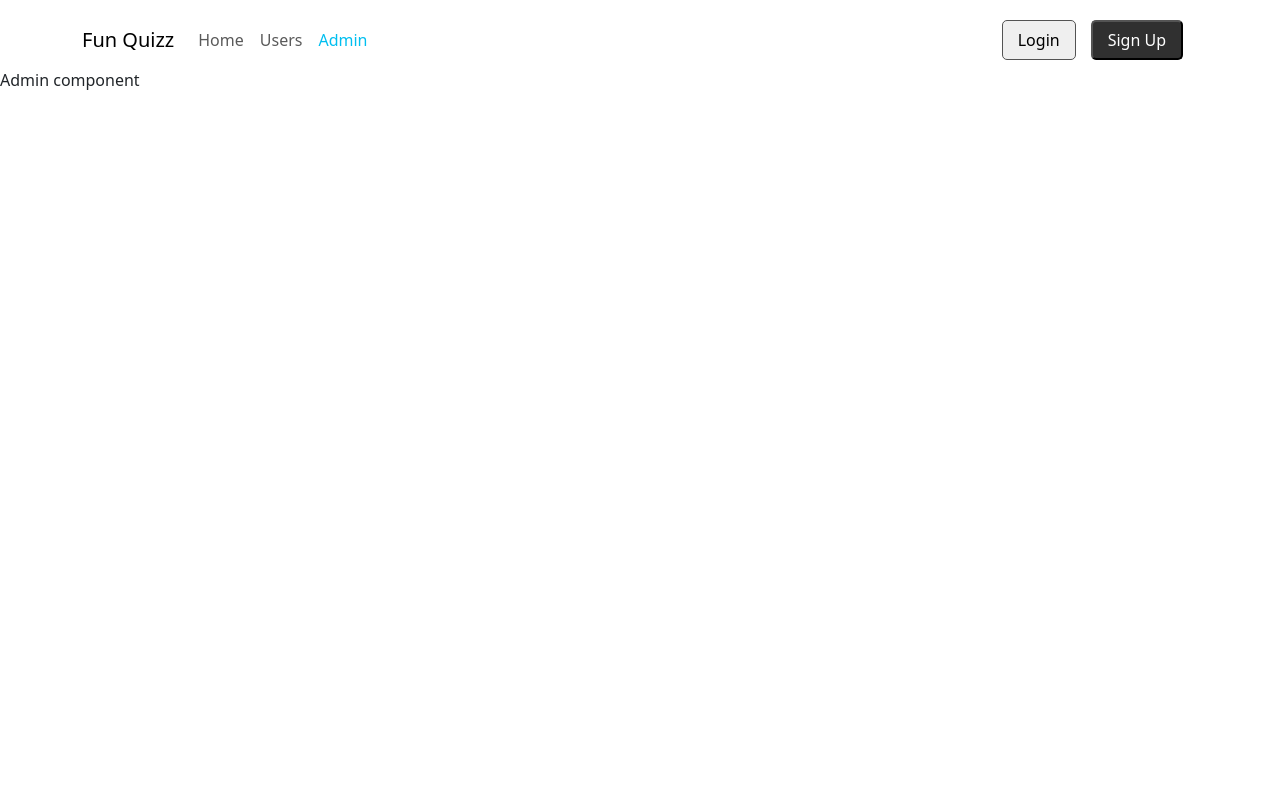
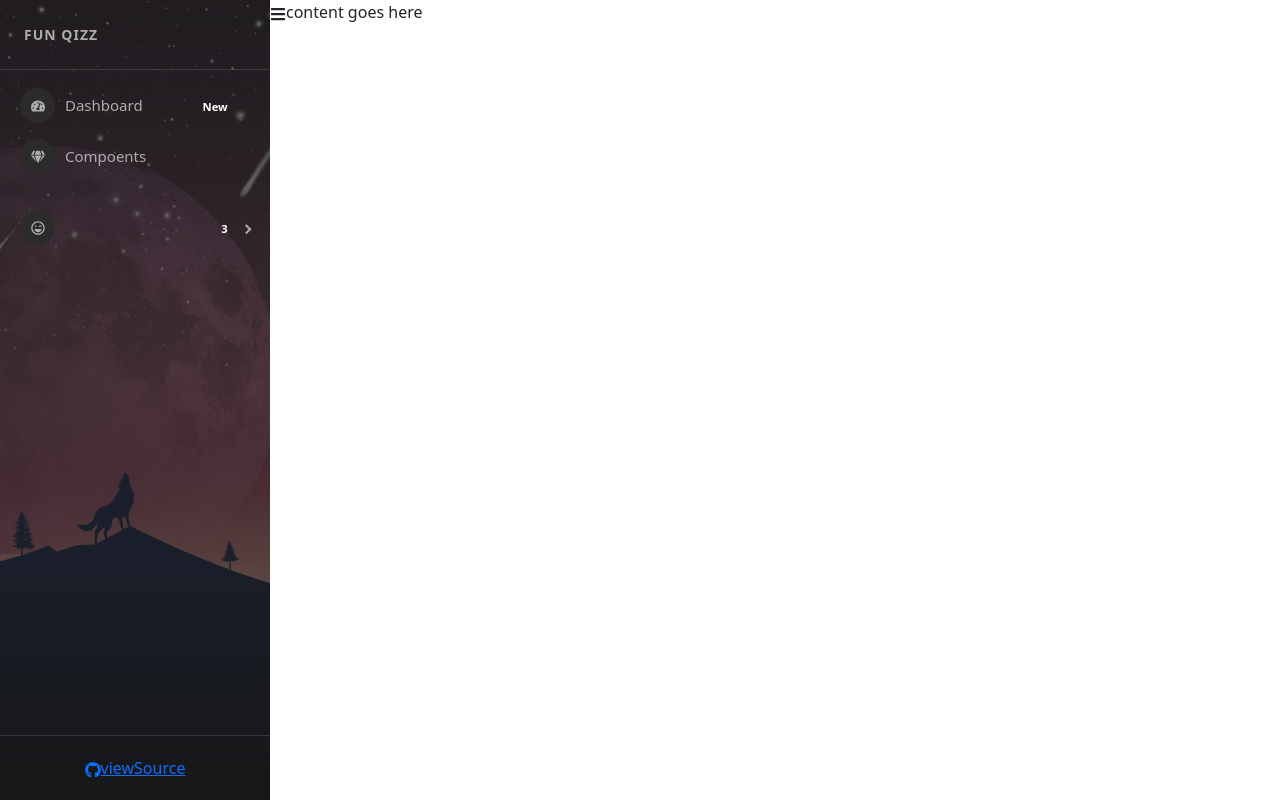
Before and after one commit to AnhDuyDao/test-demo-react, a React (Create React App) app: page /admins in a window 1280 px wide. Built offline with nearby package versions, Linux system fonts and the light colour scheme.

Commit message:
Session 54

```diff
--- a/package.json
+++ b/package.json
@@ -10,6 +10,8 @@
     "react": "18.2.0",
     "react-bootstrap": "2.10.4",
     "react-dom": "18.2.0",
+    "react-icons": "4.4.0",
+    "react-pro-sidebar": "0.7.1",
     "react-redux": "8.0.1",
     "react-router-dom": "6.26.0",
     "react-scripts": "5.0.1",
--- a/src/components/Admin/Admin.js
+++ b/src/components/Admin/Admin.js
@@ -1,6 +1,20 @@
+import Sidebar from "./Sidebar";
+import './Admin.scss';
+import { FaBars } from 'react-icons/fa';
+import { useState } from "react";
+
 const Admin = (props) => {
+   const [collapsed, setCollapsed] = useState(false);
    return (
-      <div>Admin component</div>
+      <div className="admin-container">
+         <div className="admin-sidebar">
+            <Sidebar collapsed={collapsed} />
+         </div>
+         <div className="admin-content">
+            <FaBars onClick={() => { setCollapsed(!collapsed) }} />
+            content goes here
+         </div>
+      </div>
    );
 }
 export default Admin;
--- /dev/null
+++ b/src/components/Admin/Admin.scss
@@ -0,0 +1,8 @@
+.admin-container {
+   display: flex;
+   .admin-sidebar{
+      .pro-sidebar {
+         height: 100vh!important;
+      }
+   }
+}
--- /dev/null
+++ b/src/components/Admin/Sidebar.js
@@ -0,0 +1,92 @@
+
+import 'react-pro-sidebar/dist/css/styles.css';
+import {
+   ProSidebar,
+   Menu,
+   MenuItem,
+   SubMenu,
+   SidebarHeader,
+   SidebarFooter,
+   SidebarContent,
+} from 'react-pro-sidebar';
+import { FaTachometerAlt, FaGem, FaList, FaGithub, FaRegLaughWink, FaHeart } from 'react-icons/fa';
+import sidebarBg from '../../assets/bg2.jpg';
+
+const Sidebar = (props) => {
+   const { image, collapsed, toggled, handleToggleSidebar } = props;
+   return (
+      <>
+         <ProSidebar
+            image={sidebarBg}
+
+            collapsed={collapsed}
+            toggled={toggled}
+            breakPoint="md"
+            onToggle={handleToggleSidebar}
+         >
+            <SidebarHeader>
+               <div
+                  style={{
+                     padding: '24px',
+                     textTransform: 'uppercase',
+                     fontWeight: 'bold',
+                     fontSize: 14,
+                     letterSpacing: '1px',
+                     overflow: 'hidden',
+                     textOverflow: 'ellipsis',
+                     whiteSpace: 'nowrap',
+                  }}
+               >
+                  Fun Qizz
+               </div>
+            </SidebarHeader>
+
+            <SidebarContent>
+               <Menu iconShape="circle">
+                  <MenuItem
+                     icon={<FaTachometerAlt />}
+                     suffix={<span className="badge red">New</span>}
+                  >
+                     Dashboard
+                  </MenuItem>
+                  <MenuItem icon={<FaGem />}> Compoents</MenuItem>
+               </Menu>
+               <Menu iconShape="circle">
+                  <SubMenu
+                     suffix={<span className="badge yellow">3</span>}
+
+                     icon={<FaRegLaughWink />}
+                  >
+                     <MenuItem> 1</MenuItem>
+                     <MenuItem>2</MenuItem>
+                     <MenuItem>3</MenuItem>
+                  </SubMenu>
+               </Menu>
+            </SidebarContent>
+
+            <SidebarFooter style={{ textAlign: 'center' }}>
+               <div
+                  className="sidebar-btn-wrapper"
+                  style={{
+                     padding: '20px 24px',
+                  }}
+               >
+                  <a
+                     href="https://github.com/azouaoui-med/react-pro-sidebar"
+                     target="_blank"
+                     className="sidebar-btn"
+                     rel="noopener noreferrer"
+                  >
+                     <FaGithub />
+                     <span style={{ whiteSpace: 'nowrap', textOverflow: 'ellipsis', overflow: 'hidden' }}>
+                        viewSource
+                     </span>
+                  </a>
+               </div>
+            </SidebarFooter>
+         </ProSidebar>
+      </>
+   )
+}
+
+export default Sidebar;
--- a/src/index.js
+++ b/src/index.js
@@ -24,8 +24,9 @@
         <Route path='/' element={<App />}>
           <Route index element={<HomePage />} />
           <Route path='users' element={<User />} />
-          <Route path='admins' element={<Admin />} />
+
         </Route>
+        <Route path='admins' element={<Admin />} />
       </Routes>
     </BrowserRouter>
     {/* </React.StrictMode> */}
```
Also changed, not shown: src/assets/bg2.jpg (added), 1 other file (tests, documents, lock files or other folders).
